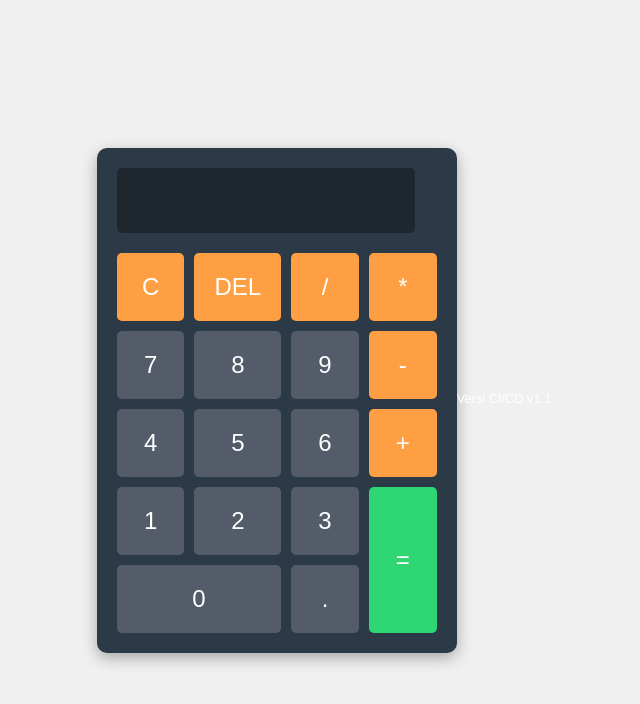
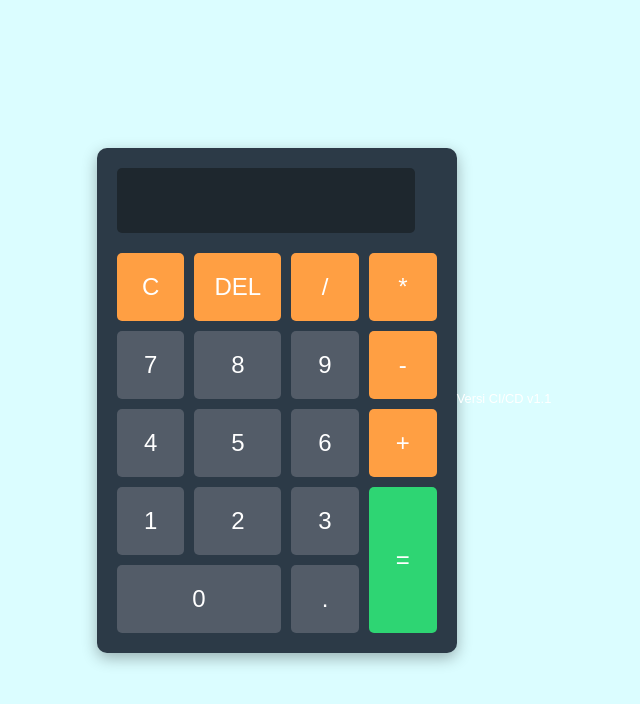
Before and after one commit to darasheiba/MKPL-1302223075-PRAKTIKUM, a plain HTML site: page index.html in a window 1280 px wide. Shown: the whole page, without its empty margins (301-941 px from the left). Drawn offline with Linux system fonts and the light colour scheme.

Commit message:
update style.css

```diff
--- a/style.css
+++ b/style.css
@@ -3,7 +3,7 @@ body {
     justify-content: center;
     align-items: center;
     min-height: 100vh;
-    background-color: #f0f0f0;
+    background-color: #dbfdff;
     font-family: Arial, sans-serif;
     margin: 0;
 }
```
